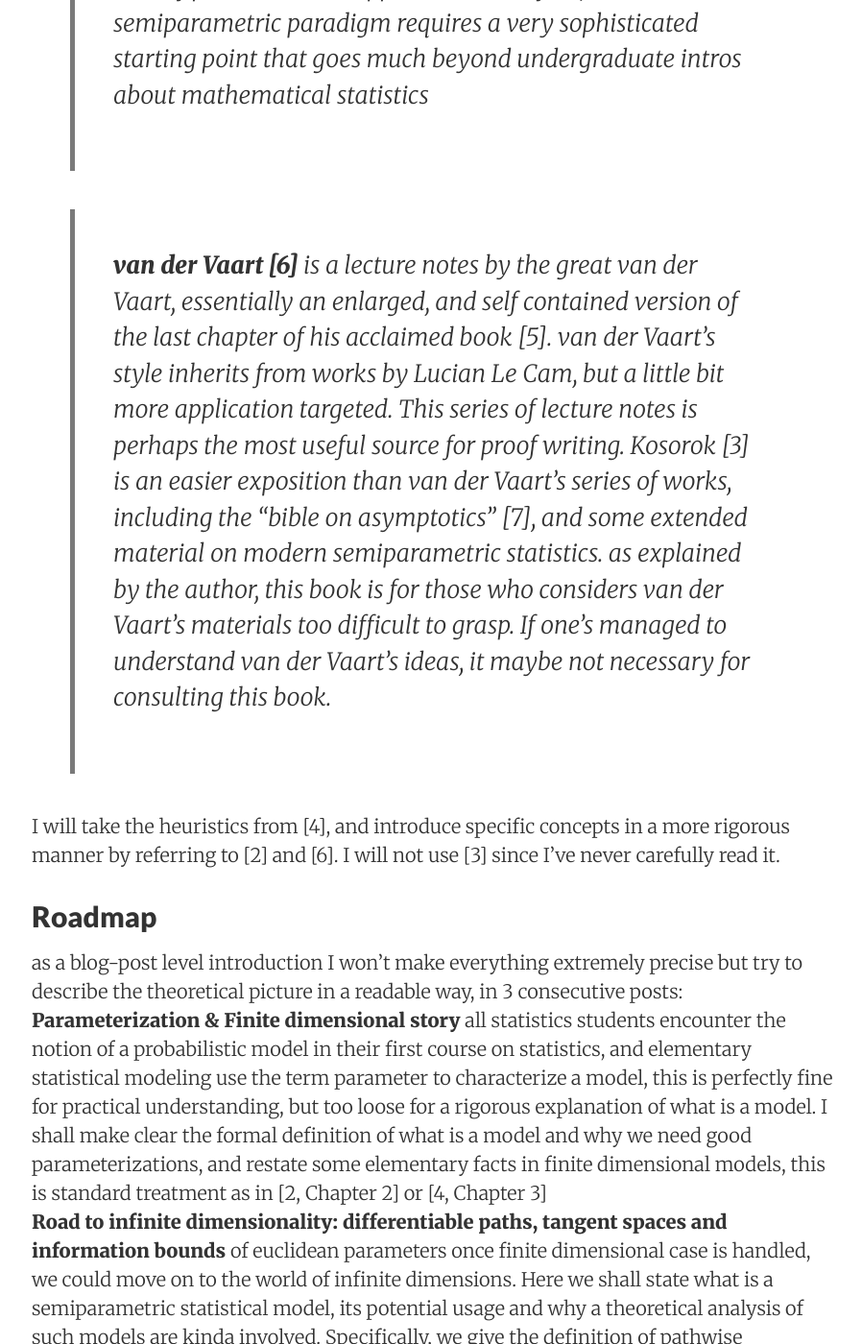
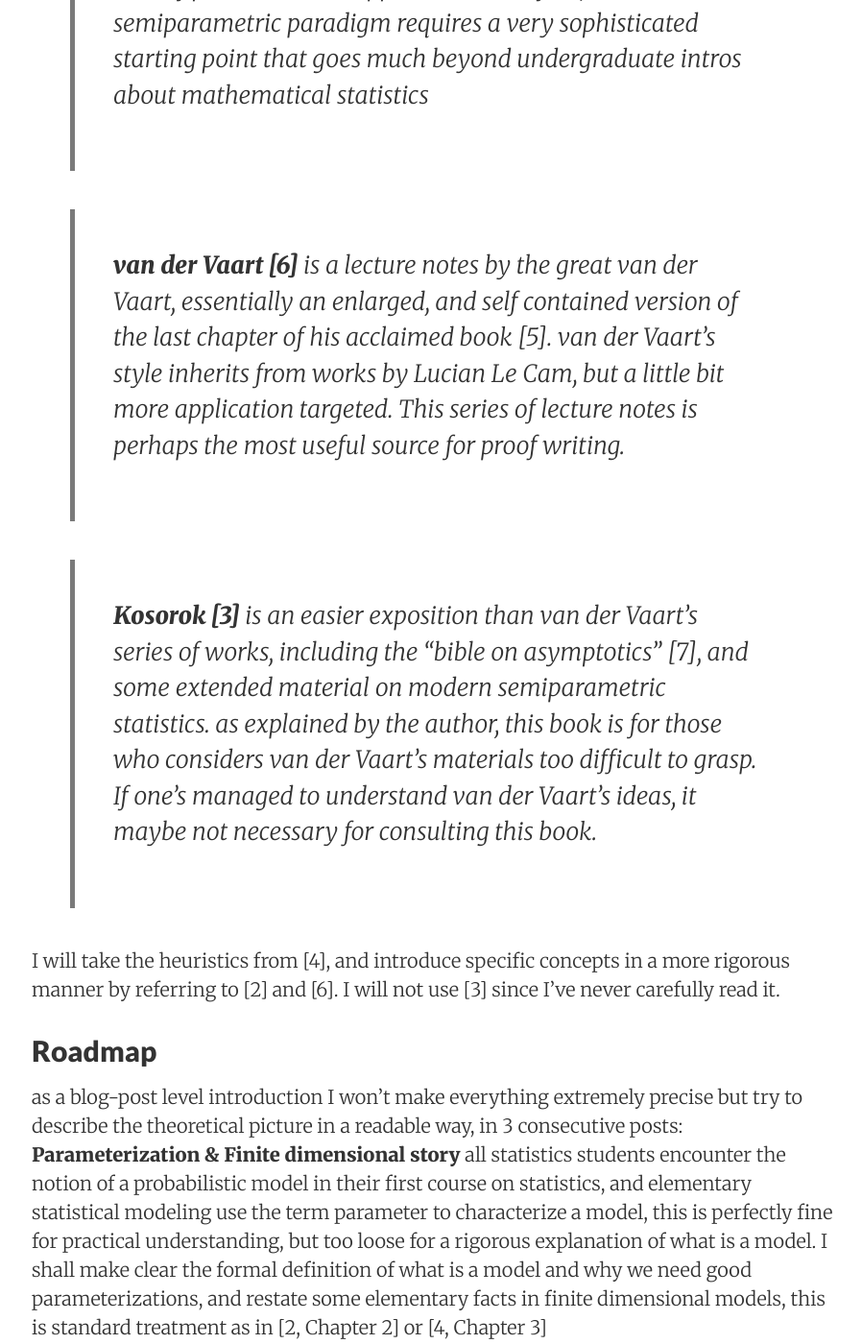
Before and after one commit to Rorschach1989/rorschach1989.github.io, a Jekyll site: the page built from _posts/2018-09-02-semi_1.md, in a window 1280 px wide and 1400 px high, scrolled down 1514 px. Shown: the whole window at 96% size, without its empty margins (187-1085 px from the left). Built offline with Jekyll 4.4.1, drawn with Linux system fonts in a browser that asks for light colours.

Commit message:
Add intro part 0

```diff
--- a/_posts/2018-09-02-semi_1.md
+++ b/_posts/2018-09-02-semi_1.md
@@ -13,7 +13,10 @@ There’re basically 4 relatively popular materials on semiparametric statistics
 > **Tsiatis [4]** This is a much lighter exposition than BKRW, which is suitable for graduate students to get a first picture on what semiparametrics is talking about. This was our introductory material, and also highly advocated by professor Zhiliang Ying for an introductory course. This book reflects Tsiatis’s mastery, however the arguments therein appears somehow too loose for academic illustra- tions. This kind of phenomenon happens not that often, since semiparametric paradigm requires a very sophisticated starting point that goes much beyond undergraduate intros about mathematical statistics
 
 > **van der Vaart [6]** is a lecture notes by the great van der Vaart, essentially an enlarged, and self contained version of the last chapter of his acclaimed book [5]. van der Vaart’s style inherits from works by Lucian Le Cam, but a little bit more application targeted. This series of lecture notes is perhaps the most useful source for proof writing.
-Kosorok [3] is an easier exposition than van der Vaart’s series of works, including the "bible on asymptotics" [7], and some extended material on modern semiparametric statistics. as explained by the author, this book is for those who considers van der Vaart’s materials too difficult to grasp. If one’s managed to understand van der Vaart’s ideas, it maybe not necessary for consulting this book.
+
+
+> **Kosorok [3]** is an easier exposition than van der Vaart’s series of works, including the "bible on asymptotics" [7], and some extended material on modern semiparametric statistics. as explained by the author, this book is for those who considers van der Vaart’s materials too difficult to grasp. If one’s managed to understand van der Vaart’s ideas, it maybe not necessary for consulting this book.
+
 
 I will take the heuristics from [4], and introduce specific concepts in a more rigorous manner by referring to [2] and [6]. I will not use [3] since I’ve never carefully read it.
 
```
